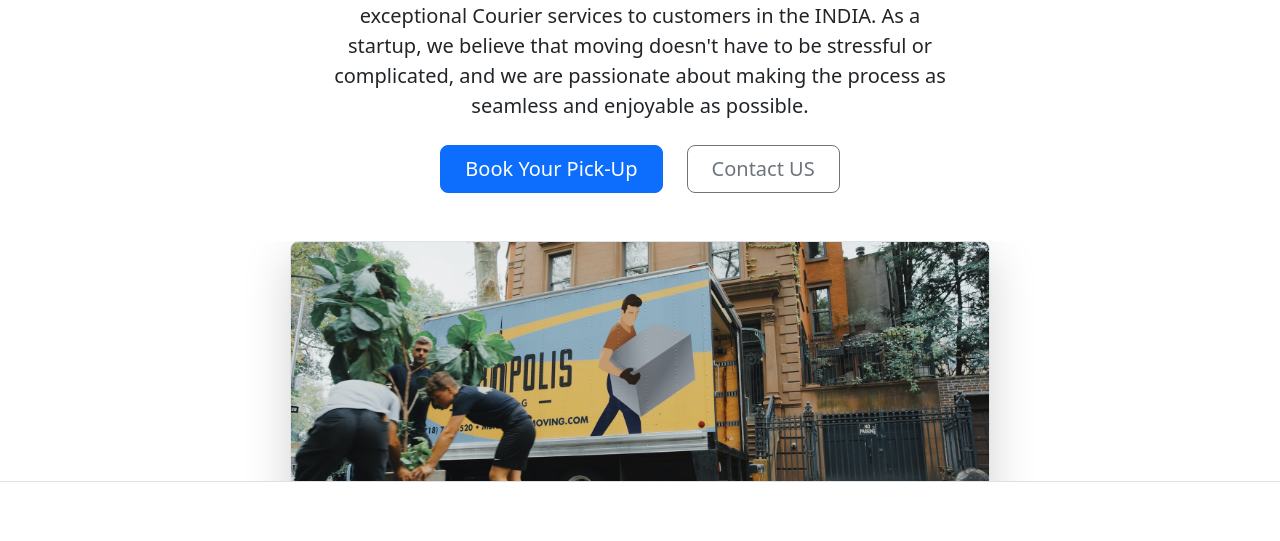
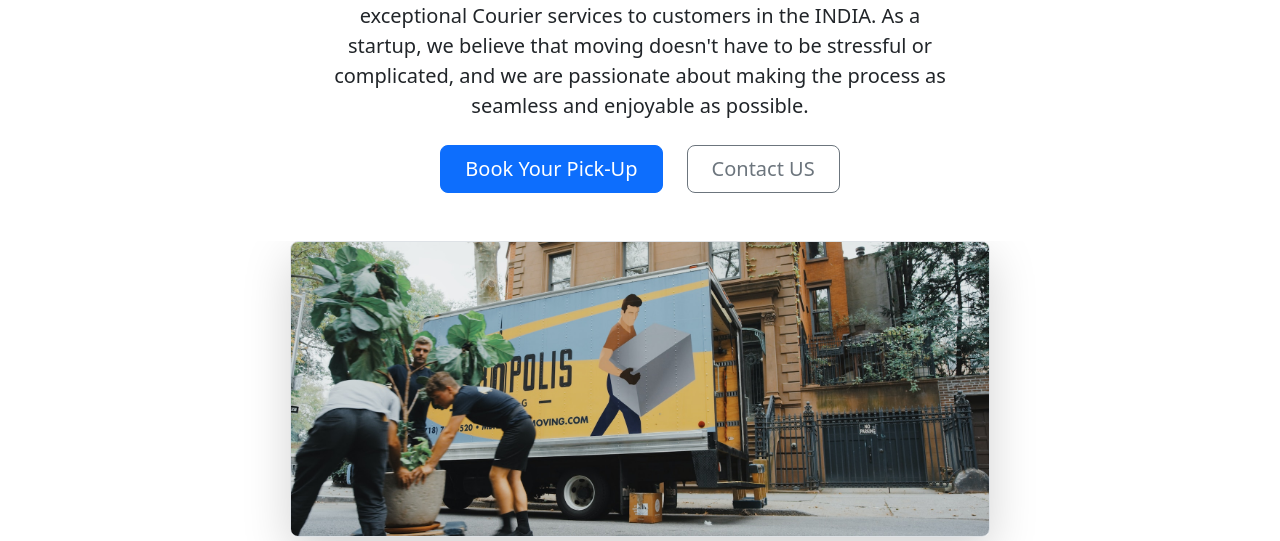
Before and after one commit to rajithlingam/rmk-express, a plain HTML site: page index.html in a window 1280 px wide. Shown: the part 259-800 px from the top of the page. Drawn offline with nearby package versions, Linux system fonts and the light colour scheme.

Commit message:
updated index.html in Carousel div
removed (style="height:30vh") Carousel css style

```diff
--- a/index.html
+++ b/index.html
@@ -8,7 +8,7 @@
   <link href="https://cdn.jsdelivr.net/npm/bootstrap@5.3.2/dist/css/bootstrap.min.css" rel="stylesheet" integrity="sha384-T3c6CoIi6uLrA9TneNEoa7RxnatzjcDSCmG1MXxSR1GAsXEV/Dwwykc2MPK8M2HN" crossorigin="anonymous">
 
   <style>
- /* this css is external css from bootstrat */
+ /* this css is external css from bootstrap */
  .feature-icon {
   width: 4rem;
   height: 4rem;
@@ -72,7 +72,7 @@
 
       <!-- moving-van.jpg div -->
 
-    <div class="overflow-hidden" style="max-height: 30vh;">
+    <div class="overflow-hidden">
       <div class="container px-5">
         <img src="./moving-van.jpg" class="img-fluid border rounded-3 shadow-lg mb-4" alt="Example image" width="700" height="500" loading="lazy">
       </div>
```
